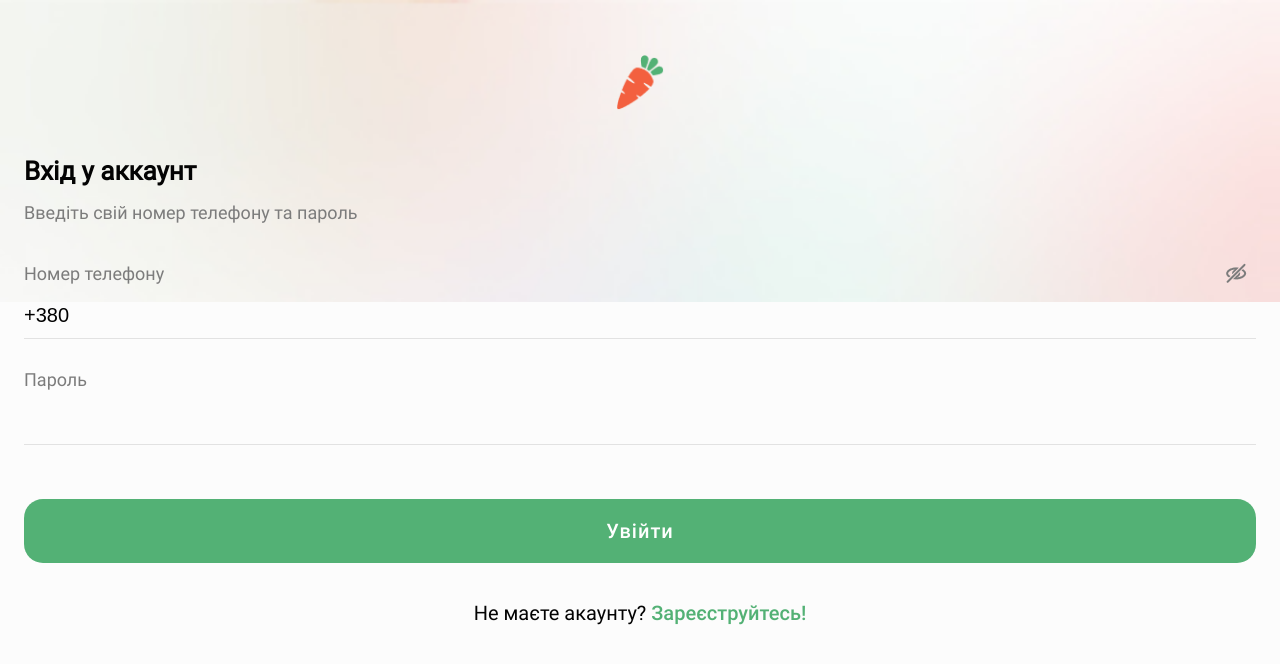
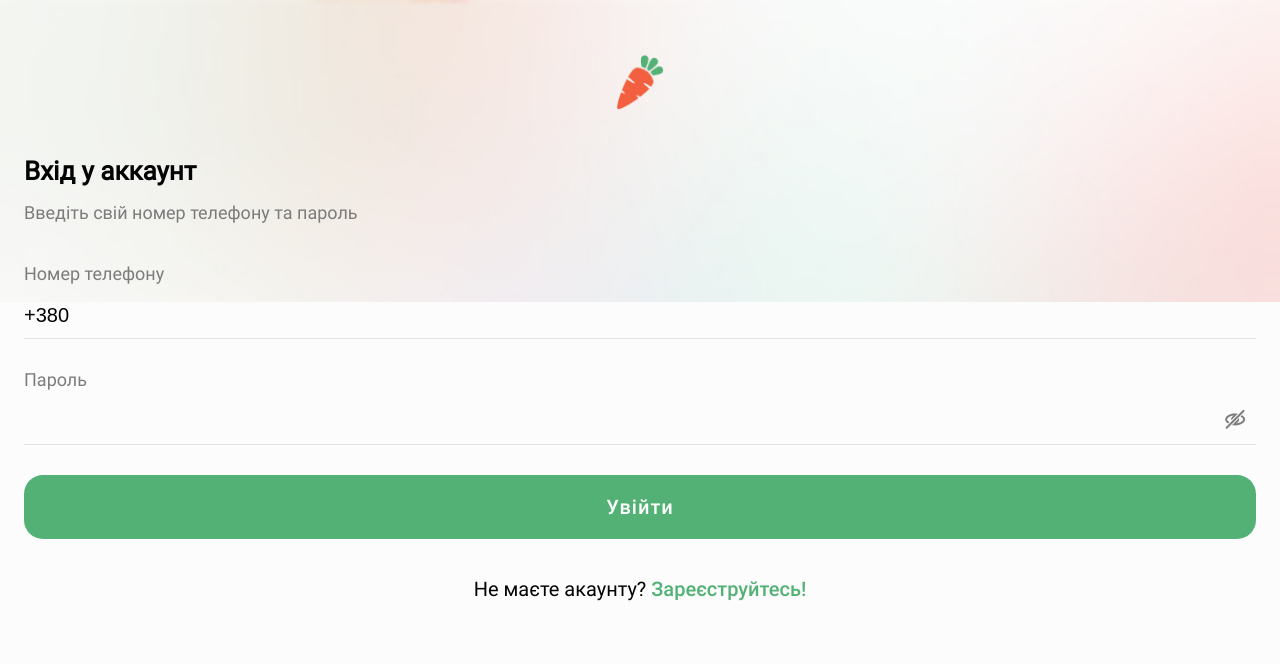
Before and after one commit to Alaska-999/nectar, a React (Vite) app: page /login in a window 1280 px wide. Shown: the top 664 px of the page. Built offline with nearby package versions, Linux system fonts and the light colour scheme.

Commit message:
fixed password eye position

```diff
--- a/src/pages/Authorization/LogIn.tsx
+++ b/src/pages/Authorization/LogIn.tsx
@@ -95,6 +95,7 @@ const LogIn = () => {
                         }
                     </Label>
                     <Label>Пароль
+                        <Eye type="button" onClick={handleToggleShowPassword}/>
                         <Input type={showPassword ? 'text' : 'password'} onChange={passwordChangeHandler}/>
 
                         {
@@ -102,7 +103,7 @@ const LogIn = () => {
                                 <ErrorMessage>Пароль має містити принаймні 6 символів, 1 цифру, по 1 букві нижнього та
                                     верхнього регістру</ErrorMessage> : ''
                         }
-                        <Eye type="button" onClick={handleToggleShowPassword}/>
+
                     </Label>
                     <Button type='submit'>Увійти</Button>
                 </Form>
@@ -192,11 +193,9 @@ export const Eye = styled.button`
   outline: none;
   background-color: transparent;
   cursor: pointer;
-  position: sticky;
-  bottom: 580px;
-  left: 2000px;
-  padding-right: 30px;
-
+  position: absolute;
+  top: 40px;
+  right: 10px;
   ::after {
     content: url(${eye});
   }
```
